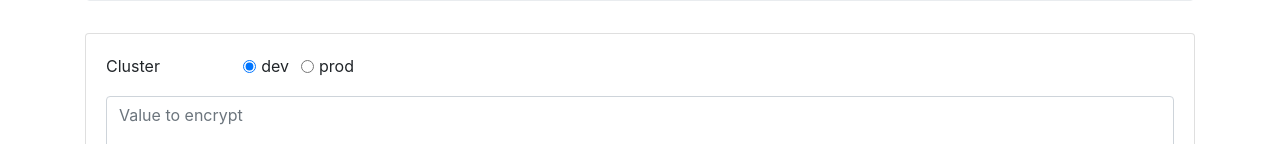
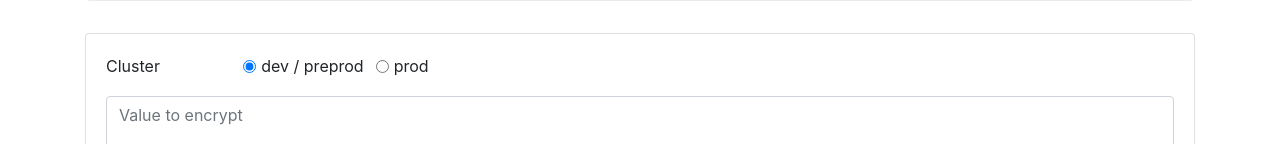
Before and after one commit to SocialGouv/sre-tools, a React (Create React App) app in the folder packages/webseal/: page / in a window 1280 px wide. Shown: the part 159-303 px from the top of the page. Built offline with nearby package versions, Linux system fonts and the light colour scheme.

Commit message:
fix(webseal): add preprod label (#102)

```diff
--- a/packages/webseal/src/Form.js
+++ b/packages/webseal/src/Form.js
@@ -94,6 +94,7 @@ export const Form = ({ onSubmit, initialFormData }) => {
               <RadioChoice
                 name="cluster"
                 value="dev"
+                label="dev / preprod"
                 {...register("cluster")}
                 onChange={(e) => {
                   setValue("cluster", e.target.value);
```
